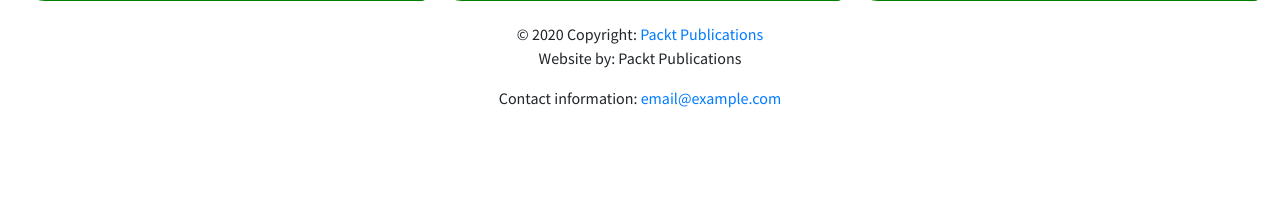
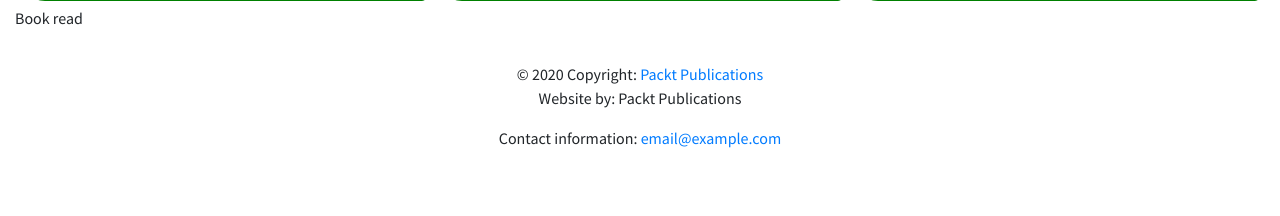
Before and after one commit to Dmytro-bit/django-bookr, a Django app: page /accounts/profile/ in a window 1280 px wide. Shown: the part 306-522 px from the top of the page. Run offline with Django 3.2, Linux system fonts and the light colour scheme; data that the repository does not hold is empty; some libraries are stand-ins or nearby versions.

Commit message:
Chapter 11 Ac.11.1("")

```diff
--- /dev/null
+++ b/reviews/templates/reviews/book-list.html
@@ -0,0 +1,6 @@
+<p>Book read</p>
+<ul>
+    {% for book in books_read %}
+    <li>{{ book }}</li>
+    {% endfor%}
+</ul>
--- /dev/null
+++ b/reviews/templatetags/profile_tags.py
@@ -0,0 +1,10 @@
+from django import template
+from reviews.models import Review
+
+register = template.Library()
+
+@register.inclusion_tag('reviews/book-list.html')
+def book_list(username):
+    reviews = Review.objects.filter(creator__username__contains = username)
+    book_list = [review.book.title for review in reviews]
+    return {"books_read": book_list}
--- a/templates/profile.html
+++ b/templates/profile.html
@@ -1,4 +1,5 @@
 {% extends "base.html"%}
+{% load profile_tags %}
 
 {% block title %}Bookr{% endblock %}
 
@@ -33,6 +34,7 @@
         Last Login: {{ request.user.last_login }}
         <br>
       </p>
+
     </div>
   </div>
   <div class="infocell">
@@ -55,4 +57,6 @@
     </p>
   </div>
 </div>
+
+{% book_list user.username %}
 {% endblock %}
```
